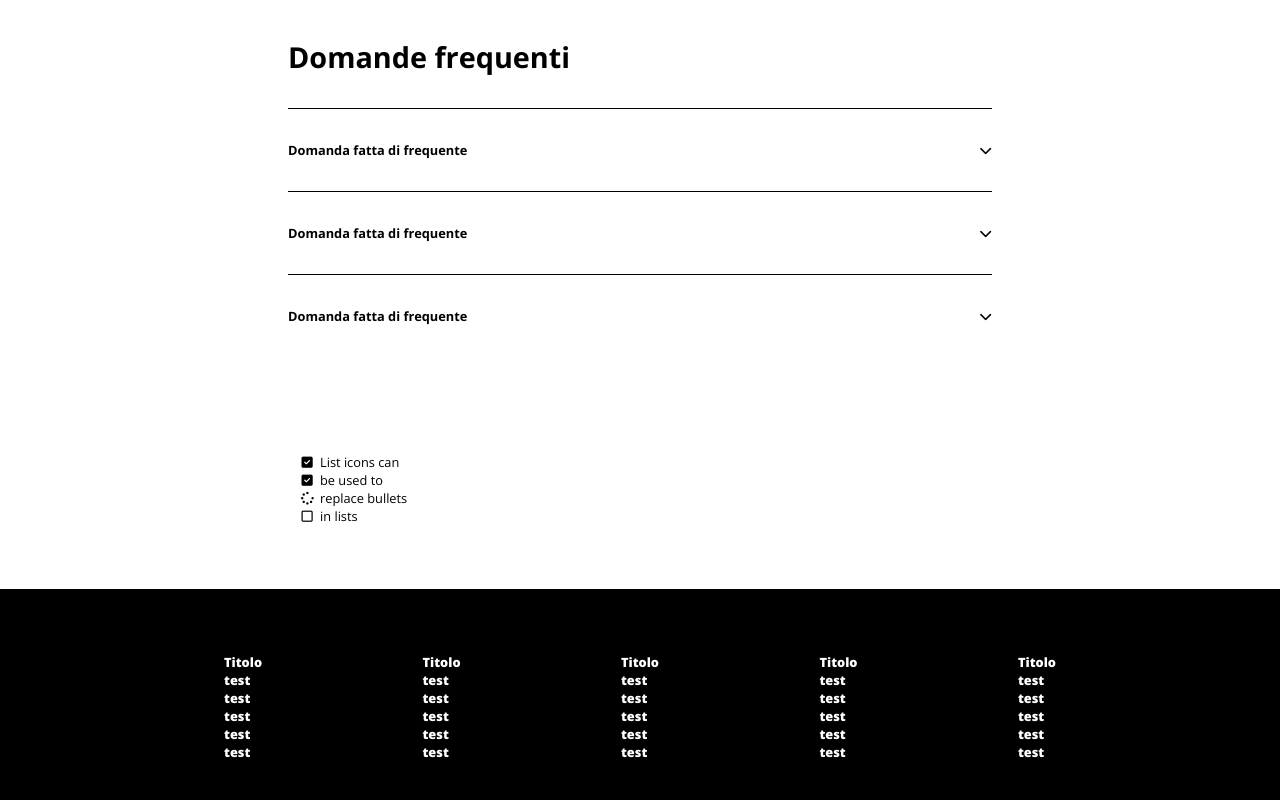
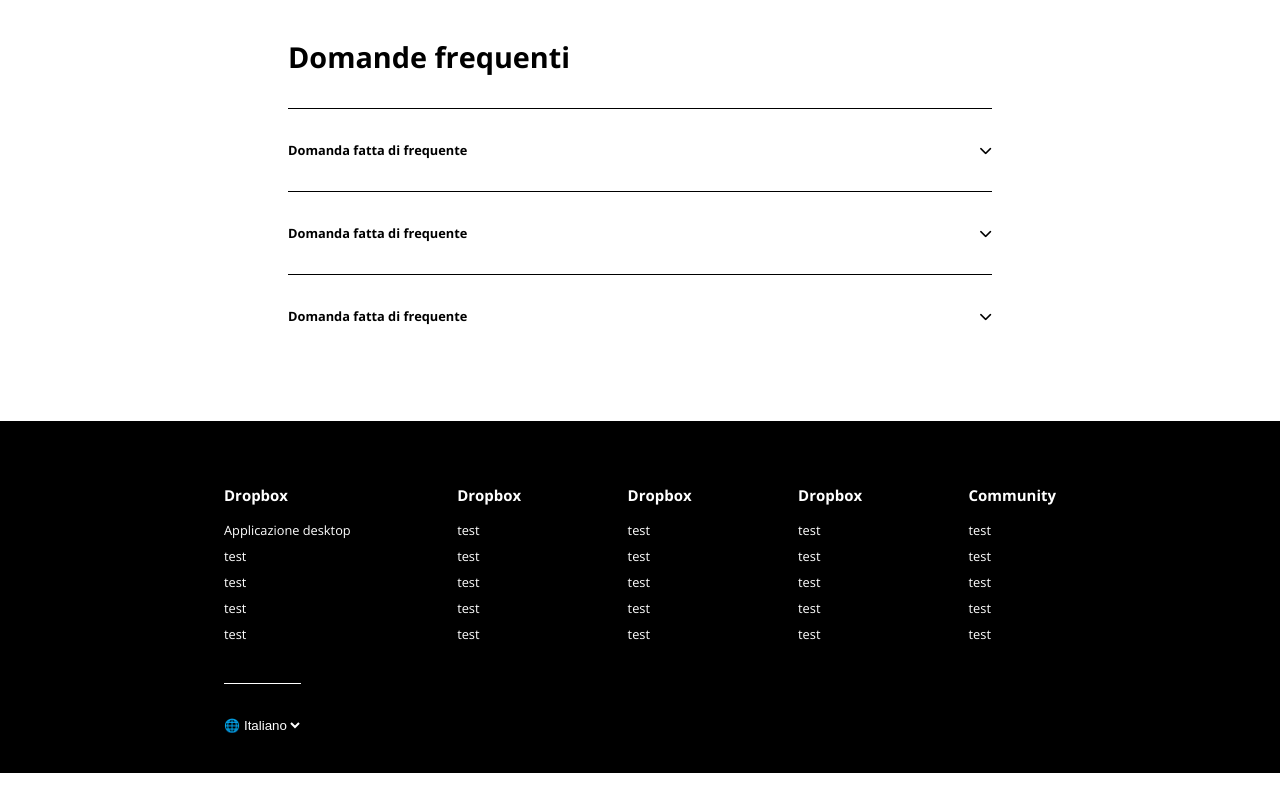
Before and after one commit to TomekWebDev/htmlcss-dropbox, a plain HTML site: page index.html in a window 1280 px wide. Shown: the part 4205-5005 px from the top of the page. After the commit the page ends 4978 px from the top, so only its background shows below. Drawn offline with nearby package versions, Linux system fonts and the light colour scheme.

Commit message:
footer edited

```diff
--- a/index.html
+++ b/index.html
@@ -56,8 +56,6 @@
         </div>
 
     </header>
-
-
 
     <section class="section1 sectionPlans">
 
@@ -159,8 +157,6 @@
 
     </section>
 
-
-
     <section class="section2 sectionPartner">
 
         <div class="partnerContainer flexContainer justifyBetween">
@@ -174,8 +170,6 @@
             </div>
         </div>
     </section>
-
-
 
     <section class="section3 sectionCards">
 
@@ -221,7 +215,6 @@
 
         </div>
     </section>
-
 
     <section class="section4 sectionLogos sectionIntro">
 
@@ -318,54 +311,45 @@
             <span class="dropdown"><i class="fa-solid fa-chevron-down"></i></span>
         </div>
 
-
-
     </section>
-
-    <section>
-        <ul class="fa-ul">
-            <li><span class="fa-li"><i class="fa-solid fa-check-square"></i></span>List icons can</li>
-            <li><span class="fa-li"><i class="fa-solid fa-check-square"></i></span>be used to</li>
-            <li><span class="fa-li"><i class="fa-solid fa-spinner fa-pulse"></i></span>replace bullets</li>
-            <li><span class="fa-li"><i class="fa-regular fa-square"></i></span>in lists</li>
-          </ul>
-
-    </section>
-
 
     <footer>
 
            <div class="width65Container flexContainer justifyBetween">
 
-                <ul> Titolo
+                <ul class="footerList"> <h3>Dropbox</h3>
+                    <li>Applicazione desktop</li>
+                    <li>test</li>
+                    <li>test</li>
+                    <li>test</li>
+                    <li>test</li>
+                </ul>
+
+                <ul class="footerList"> <h3>Dropbox</h3>
                     <li>test</li>
                     <li>test</li>
                     <li>test</li>
                     <li>test</li>
                     <li>test</li>
                 </ul>
-                <ul> Titolo
+
+                <ul class="footerList"> <h3>Dropbox</h3>
                     <li>test</li>
                     <li>test</li>
                     <li>test</li>
                     <li>test</li>
                     <li>test</li>
                 </ul>
-                <ul> Titolo
+
+                <ul class="footerList"> <h3>Dropbox</h3>
                     <li>test</li>
                     <li>test</li>
                     <li>test</li>
                     <li>test</li>
                     <li>test</li>
                 </ul>
-                <ul> Titolo
-                    <li>test</li>
-                    <li>test</li>
-                    <li>test</li>
-                    <li>test</li>
-                    <li>test</li>
-                </ul>
-                <ul> Titolo
+
+                <ul class="footerList"> <h3>Community</h3>
                     <li>test</li>
                     <li>test</li>
                     <li>test</li>
@@ -375,6 +359,15 @@
 
             </div>
 
+           <div class="smallBarFooter"></div>
+
+           <div class="languageContainer flexContainer alignCenter width65Container">
+                <span>&#127760;</span>
+                <select name="lang" id="langSel">
+                    <option value="Ita">Italiano</option>
+                </select>
+            </div>
+
     </footer>
 
 
--- a/style.css
+++ b/style.css
@@ -22,11 +22,6 @@ a:hover{
     color: blue;
 }
 
-.blueBtn:hover{
-    box-shadow: 0 2px 8px rgba(0, 0,255, .5);
-    background-color: blue;
-}
-
 .navBtn{
     font-size: 0.8rem;
     padding: 0.3rem 0.8rem;
@@ -44,6 +39,11 @@ a:hover{
 .blueBtn{
     background-color: rgba(0, 0, 255, .8);
     color: white;
+}
+
+.blueBtn:hover{
+    box-shadow: 0 2px 8px rgba(0, 0,255, .5);
+    background-color: blue;
 }
 
 .whiteBtn{
```
Lines whose indentation alone changed are shown as unchanged.
